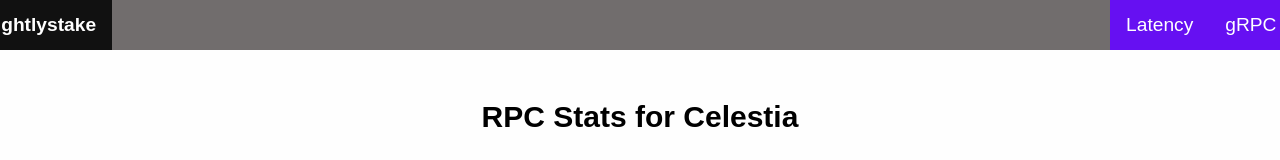
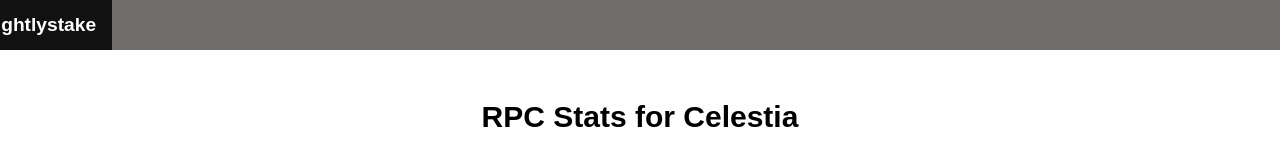
Before and after one commit to Staking7pc/celestia-rpcstats, a React (Create React App) app: page / in a window 1280 px wide. Shown: the top 160 px of the page. Built offline with nearby package versions, Linux system fonts and the light colour scheme; no server answers.

Commit message:
hide other end points

```diff
--- a/src/components/Header.jsx
+++ b/src/components/Header.jsx
@@ -9,8 +9,8 @@ export default function Header() {
           <a class="" href="https://brightlystake.com">Brightlystake</a>
         </li>
         <li className='li-r'><a class="active" href="/rpc-status">RPC</a></li>
-        <li className='li-r'><a class="active" href="/grpc-status">gRPC</a></li>
-        <li className='li-r'><a class="active" href="/latency">Latency</a></li>
+        {/* <li className='li-r'><a class="active" href="/grpc-status">gRPC</a></li>
+        <li className='li-r'><a class="active" href="/latency">Latency</a></li> */}
       </ul>
     </div>
   )
```
